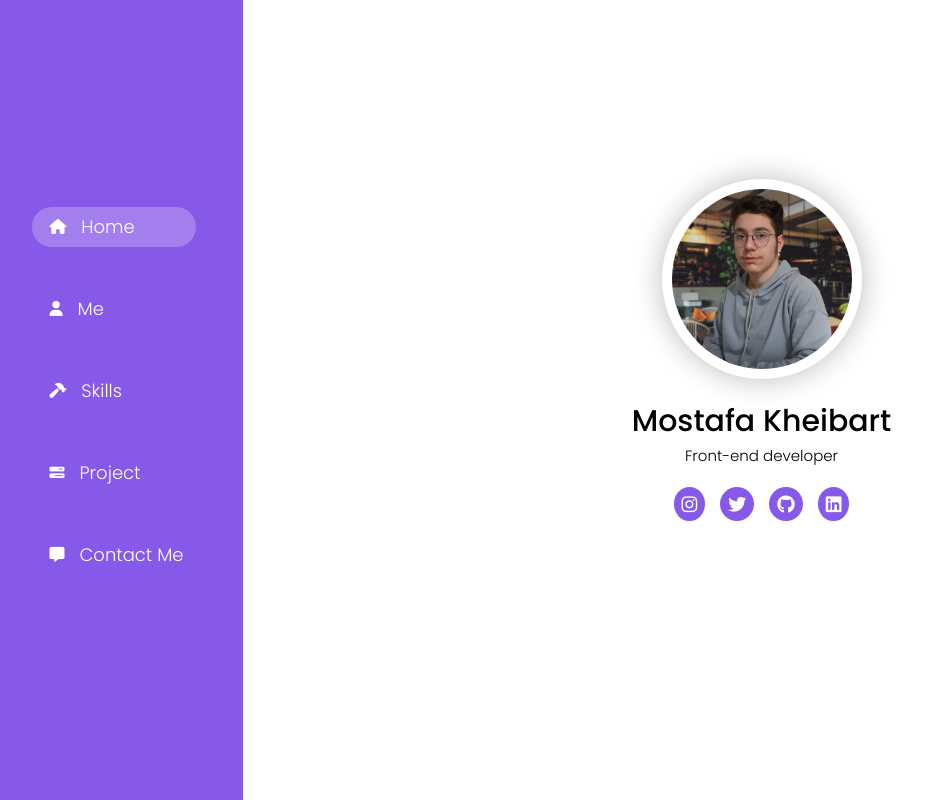
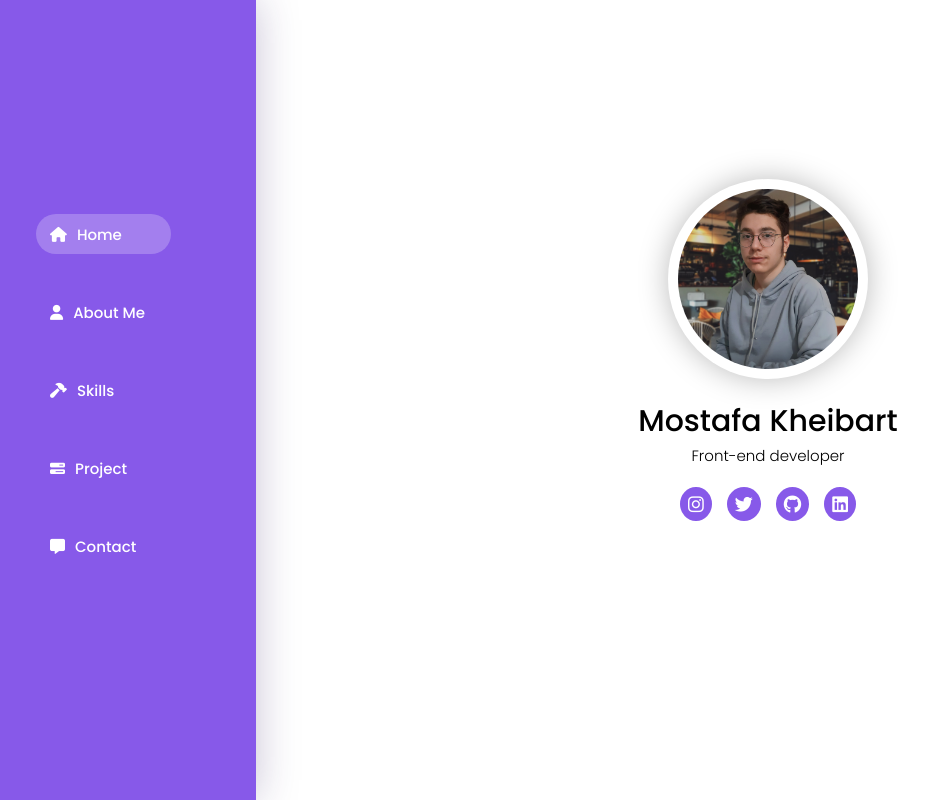
Before and after one commit to avinash1410-cyber/react-portofolio, a React (Create React App) app: page / in a window 1280 px wide. Shown: the whole page, without its empty margins (0-928 px from the left). Built offline with nearby package versions, Linux system fonts and the light colour scheme.

Commit message:
fix side bar style

```diff
--- a/src/components/elements/Nav/Nav.jsx
+++ b/src/components/elements/Nav/Nav.jsx
@@ -1,6 +1,7 @@
 import { useEffect, useState, useRef } from 'react';
-import { Link, Navigation, UnderLine, Wrapper, LinkDiv } from './NavStyle';
+import { Link, Navigation, UnderLine, Wrapper } from './NavStyle';
 import Icon from '../../shared/Icon/Icon';
+import Text from '../../shared/Text/Text';
 
 const Nav = () => {
   const [offset, setoffset] = useState();
@@ -17,50 +18,41 @@ const Nav = () => {
     const Links = allLinks.current.children;
     if (Links[index] !== undefined) {
       // line.current.style.top = `${Links[index].offsetTop }px`;
-      setoffset(Links[index].offsetTop - 1);
+      setoffset(Links[index].offsetTop);
     }
   }, []);
   const handleClick = (e) => {
     // line.current.style.top = `${e.target.offsetTop }px`;
-    setoffset(e.target.offsetTop - 1);
+    setoffset(e.target.offsetTop);
   };
   return (
     <Navigation>
       <UnderLine offset={offset}></UnderLine>
       <Wrapper ref={allLinks}>
-        <LinkDiv>
+        <Link to='/' onClick={handleClick}>
           <Icon color='white' icon={'fa-solid fa-house'}></Icon>
-          <Link onClick={handleClick} to='/'>
-            Home
-          </Link>
-        </LinkDiv>
+          <Text type='span'>Home</Text>
+        </Link>
 
-        <LinkDiv>
+        <Link to='/about' onClick={handleClick}>
           <Icon color='white' icon={'fa-solid fa-user'}></Icon>
-          <Link onClick={handleClick} to='/about'>
-            Me
-          </Link>
-        </LinkDiv>
-        <LinkDiv>
+          <Text type='span'>About Me</Text>
+        </Link>
+
+        <Link to='/skills' onClick={handleClick}>
           <Icon color='white' icon={'fa-solid fa-hammer'}></Icon>
-          <Link onClick={handleClick} to='/skills'>
-            Skills
-          </Link>
-        </LinkDiv>
+          <Text type='span'>Skills</Text>
+        </Link>
 
-        <LinkDiv>
+        <Link to='/project' onClick={handleClick}>
           <Icon color='white' icon={'fa-solid fa-bars-progress'}></Icon>
-          <Link onClick={handleClick} to='project'>
-            Project
-          </Link>
-        </LinkDiv>
+          <Text type='span'>Project</Text>
+        </Link>
 
-        <LinkDiv>
+        <Link to='contact' onClick={handleClick}>
           <Icon color='white' icon={'fa-solid fa-message'}></Icon>
-          <Link onClick={handleClick} to='contact'>
-            Contact Me
-          </Link>
-        </LinkDiv>
+          <Text type='span'>Contact</Text>
+        </Link>
       </Wrapper>
     </Navigation>
   );
--- a/src/components/elements/Nav/NavStyle.jsx
+++ b/src/components/elements/Nav/NavStyle.jsx
@@ -8,21 +8,24 @@ const Navigation = styled.div`
 const Wrapper = styled.nav`
   display: flex;
   flex-direction: column;
-  gap: 4.5rem;
-`;
-
-const LinkDiv = styled.div`
-  display: flex;
-  align-items: center;
-  gap: 0.5rem;
+  gap: 3.5rem;
 `;
 
 const Link = styled(routerLink)`
+  display: flex;
+  gap: 1rem;
+  align-items: center;
   text-decoration: none;
   color: var(--white);
   font-size: 1.8rem;
   font-weight: 300;
-  padding: 0.5rem 1rem 0.5rem 1rem;
+  padding: 1rem;
+  & > * {
+    pointer-events: none;
+  }
+  & > span {
+    font-weight: 500;
+  }
 `;
 
 const UnderLine = styled.span`
@@ -31,11 +34,10 @@ const UnderLine = styled.span`
   width: calc(100% + 2rem);
   height: 4rem;
   background-color: #ffffff3b;
-  left: 45%;
   border-radius: 5rem;
-  transform: translateX(-50%);
   transition: all 200ms ease;
-  top: ${({ offset }) => offset}px;
+  transform: translateX(-0.4rem);
+  top: ${({ offset }) => offset + 1}px;
 `;
 
-export { Link, Navigation, UnderLine, Wrapper, LinkDiv };
+export { Link, Navigation, UnderLine, Wrapper };
--- a/src/components/layouts/SideBar/SideBarStyle.jsx
+++ b/src/components/layouts/SideBar/SideBarStyle.jsx
@@ -2,10 +2,12 @@ import styled from 'styled-components';
 
 const SideBarContainer = styled.aside`
   display: flex;
-  justify-content:center;
-  align-items:center;
+  justify-content: start;
+  align-items: center;
   width: 30rem;
   height: 100vh;
+  padding: 4rem;
+  box-shadow: 0 0 4rem #331c6345;
   background-color: var(--primary);
 `;
 export { SideBarContainer };
```
